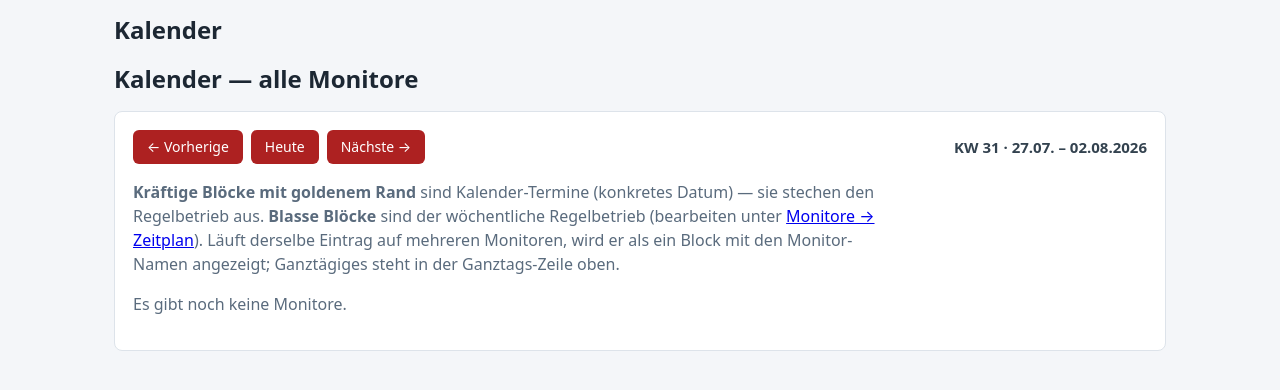
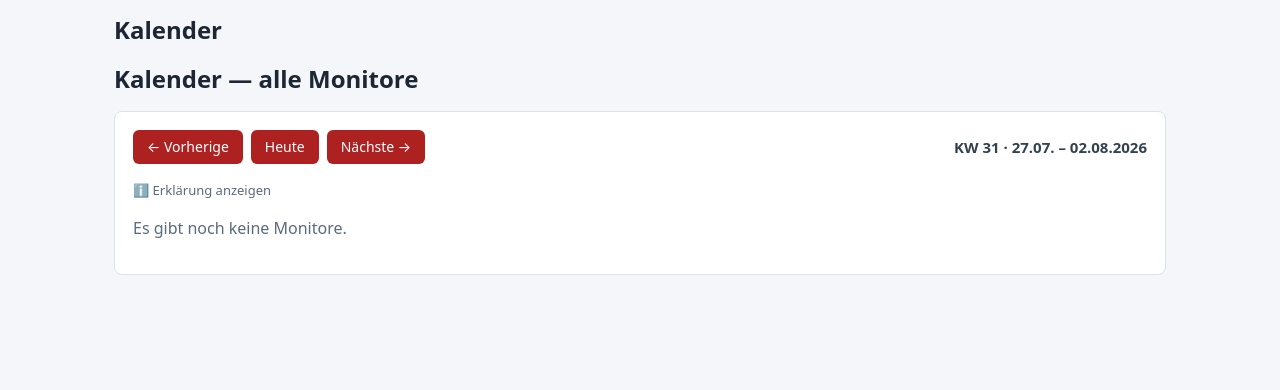
Before and after one commit to guenterpayer-sketch/sceenanzeige, a PHP site: page /admin/wochenplan.php in a window 1280 px wide. Shown: the part 67-457 px from the top of the page. Run offline with PHP 8.4, Linux system fonts and the light colour scheme; the visitor is signed in with stand-in values (Sample User, id 1); data that the repository does not hold is empty.

Commit message:
feat: Erklärtexte aufklappbar (Standard zu) + Regelbetrieb-Schicht im Kalender abschaltbar
- Neues Muster details.adm-hilfe-klapp: Erklärtexte auf allen Admin-Seiten
  zugeklappt als Standard ('Erklärung anzeigen/verbergen'), nichts geht
  verloren; funktionale Hinweise (Leerzustände) bleiben sichtbar
- Kalender: Schalter 'Regelbetrieb einblenden' im Monitor-Filter,
  standardmäßig aus — Kalender zeigt nur noch Termine
- FAQ-/Hilfe-Seite als Backlog-Zusatzprojekt in CLAUDE.md aufgenommen

Co-Authored-By: Claude Fable 5 <noreply@anthropic.com>
Claude-Session: https://claude.ai/code/session_01PjjfkTrv8EuXLQhp2wdWZ1

```diff
--- a/02_ordnerstruktur/screen.tcpayer.de/admin/monitore.php
+++ b/02_ordnerstruktur/screen.tcpayer.de/admin/monitore.php
@@ -118,12 +118,15 @@ admin_header('Monitore', 'monitore');
     <div class="adm-flash adm-flash-fehler"><?= $f ?></div>
 <?php endforeach; ?>
 
+<details class="adm-hilfe-klapp">
+    <summary><span class="adm-hk-zu">ℹ️ Erklärung anzeigen</span><span class="adm-hk-auf">ℹ️ Erklärung verbergen</span></summary>
     <p class="adm-hilfe">
         Jeder Monitor läuft unter einer eigenen Domain (z.&nbsp;B.
         <code>saal1.tcpayer.de</code>). Die vollständige Domain wird beim Anlegen
         eingetragen. Klicke eine Kachel an, um den <strong>Zeitplan</strong> dieses
         Monitors zu pflegen (welche Playlist und welcher Ticker wann laufen).
     </p>
+</details>
 
 <?php if ($zeigeForm): ?>
 <!-- ===== Anlegen / Bearbeiten ===== -->
--- a/02_ordnerstruktur/screen.tcpayer.de/admin/ticker.php
+++ b/02_ordnerstruktur/screen.tcpayer.de/admin/ticker.php
@@ -47,6 +47,8 @@ admin_header('Ticker', 'ticker');
     <div class="adm-flash"><?= htmlspecialchars($hinweis) ?></div>
 <?php endif; ?>
 
+<details class="adm-hilfe-klapp">
+    <summary><span class="adm-hk-zu">ℹ️ Erklärung anzeigen</span><span class="adm-hk-auf">ℹ️ Erklärung verbergen</span></summary>
     <p class="adm-hilfe">
         Ticker laufen als Lauftext im Footer der Monitore — unabhängig von den
         Playlists. Ein Ticker ist eine benannte Sammlung von Textzeilen (mit
@@ -55,6 +57,7 @@ admin_header('Ticker', 'ticker');
         → „Zeitplan" fest. Sind mehrere Ticker gleichzeitig aktiv, werden ihre
         Texte <strong>gemischt</strong> nacheinander angezeigt (keine Priorität).
     </p>
+</details>
 
 <div class="adm-neuzeile">
     <a class="adm-btn-primary" href="ticker-edit.php">+ Neuer Ticker</a>
--- a/02_ordnerstruktur/screen.tcpayer.de/admin/wochenplan.php
+++ b/02_ordnerstruktur/screen.tcpayer.de/admin/wochenplan.php
@@ -91,15 +91,19 @@ admin_header('Kalender', 'wochenplan');
         <span class="adm-wp-kw">KW <?= (int)$wochenStart->format('W') ?> ·
             <?= $wochenStart->format('d.m.') ?> – <?= $wochenEnde->format('d.m.Y') ?></span>
     </div>
-    <p class="adm-hilfe">
-        <strong>Kräftige Blöcke mit goldenem Rand</strong> sind Kalender-Termine
-        (konkretes Datum) — sie stechen den Regelbetrieb aus.
-        <strong>Blasse Blöcke</strong> sind der wöchentliche Regelbetrieb
-        (bearbeiten unter <a href="monitore.php">Monitore → Zeitplan</a>).
-        Läuft derselbe Eintrag auf mehreren Monitoren, wird er als ein Block
-        mit den Monitor-Namen angezeigt; Ganztägiges steht in der
-        Ganztags-Zeile oben.
-    </p>
+    <details class="adm-hilfe-klapp">
+        <summary><span class="adm-hk-zu">ℹ️ Erklärung anzeigen</span><span class="adm-hk-auf">ℹ️ Erklärung verbergen</span></summary>
+        <p class="adm-hilfe">
+            Der Kalender zeigt <strong>Kalender-Termine</strong> (konkretes Datum,
+            goldener Rand) — sie stechen den wöchentlichen Regelbetrieb aus.
+            Über <strong>„Regelbetrieb einblenden"</strong> lässt sich das
+            Wochenmuster blass dazuschalten (bearbeiten unter
+            <a href="monitore.php">Monitore → Zeitplan</a>).
+            Läuft derselbe Eintrag auf mehreren Monitoren, wird er als ein Block
+            mit den Monitor-Namen angezeigt; Ganztägiges steht in der
+            Ganztags-Zeile oben.
+        </p>
+    </details>
     <?php if (empty($monitore)): ?>
         <p class="adm-hilfe">Es gibt noch keine Monitore.</p>
     <?php else: ?>
--- a/02_ordnerstruktur/screen.tcpayer.de/assets/css/admin.css
+++ b/02_ordnerstruktur/screen.tcpayer.de/assets/css/admin.css
@@ -1353,3 +1353,20 @@ a.adm-meta-badge:hover { background: #dde3ea; }
     border-left: 4px solid #d4a017;
     box-shadow: 0 2px 8px rgba(0, 0, 0, 0.35);
 }
+
+/* Aufklappbare Erklärtexte: zugeklappt als Standard, nichts geht verloren */
+details.adm-hilfe-klapp { margin: 0 0 14px; }
+details.adm-hilfe-klapp > summary {
+    cursor: pointer; font-size: 13px; color: #5a6b7d; user-select: none;
+    list-style: none; display: inline-block;
+}
+details.adm-hilfe-klapp > summary::-webkit-details-marker { display: none; }
+details.adm-hilfe-klapp > summary:hover { color: #1c2733; }
+details.adm-hilfe-klapp[open] > summary { margin-bottom: 6px; }
+details.adm-hilfe-klapp .adm-hilfe { margin-top: 0; }
+details.adm-hilfe-klapp .adm-hk-auf { display: none; }
+details.adm-hilfe-klapp[open] .adm-hk-zu { display: none; }
+details.adm-hilfe-klapp[open] .adm-hk-auf { display: inline; }
+
+/* Kalender: Schalter „Regelbetrieb einblenden" rechts im Filter */
+.adm-wp-filter-regel { margin-left: auto; color: #5a6b7d; }
--- a/02_ordnerstruktur/screen.tcpayer.de/assets/js/admin/wochenplan.js
+++ b/02_ordnerstruktur/screen.tcpayer.de/assets/js/admin/wochenplan.js
@@ -66,17 +66,25 @@
     var TAG_DATEN = [];
     for (var td = 0; td < 7; td++) { TAG_DATEN.push(datumPlus(WSTART, td)); }
 
-    // ---- Monitor-Filter (Checkboxen, alle an) ------------------------------
+    // ---- Monitor-Filter (Checkboxen, alle an) + Regelbetrieb-Schalter -----
     var aktiveMonitore = {};
     MONITORE.forEach(function (m) { aktiveMonitore[m.id] = true; });
+    var zeigeRegel = false; // Regelbetrieb-Schicht: standardmäßig ausgeblendet
 
     filterEl.innerHTML = '<span class="adm-wp-filter-label">Monitore:</span>' +
         MONITORE.map(function (m) {
             return '<label class="adm-wp-filter-item">' +
                 '<input type="checkbox" data-mid="' + m.id + '" checked> ' +
                 escapeHtml(m.name) + '</label>';
-        }).join('');
+        }).join('') +
+        '<label class="adm-wp-filter-item adm-wp-filter-regel">' +
+        '<input type="checkbox" id="wp-zeige-regel"> Regelbetrieb einblenden</label>';
     filterEl.addEventListener('change', function (e) {
+        if (e.target.id === 'wp-zeige-regel') {
+            zeigeRegel = e.target.checked;
+            rendere();
+            return;
+        }
         var cb = e.target.closest('input[data-mid]');
         if (!cb) { return; }
         aktiveMonitore[parseInt(cb.getAttribute('data-mid'), 10)] = cb.checked;
@@ -265,6 +273,8 @@
         });
 
         // ==== Schicht 1: Regelbetrieb (blass) ===============================
+        // Standardmäßig ausgeblendet — Schalter „Regelbetrieb einblenden".
+        if (zeigeRegel) {
         // Ganztags-Einträge (Fallback): pro Tag + Playlist gruppieren
         var gzGruppen = {};
         eintraege.forEach(function (e) {
@@ -338,6 +348,7 @@
             b.setAttribute('data-prio', String(g.prio));
             col.appendChild(b);
         });
+        } // Ende Schicht 1 (zeigeRegel)
 
         verteileLanes();
 
```
Also changed, not shown: 02_ordnerstruktur/screen.tcpayer.de/admin/bibliothek.php (+7 -4 lines), 02_ordnerstruktur/screen.tcpayer.de/admin/dashboard.php (+8 -5 lines), 02_ordnerstruktur/screen.tcpayer.de/admin/fret-geraete.php (+8 -5 lines), 02_ordnerstruktur/screen.tcpayer.de/admin/mediathek.php (+7 -4 lines), 02_ordnerstruktur/screen.tcpayer.de/admin/monitor-vorschau.php (+7 -4 lines), 02_ordnerstruktur/screen.tcpayer.de/admin/monitor-zeitplan.php (+9 -0 lines), 02_ordnerstruktur/screen.tcpayer.de/admin/playlist-editor.php (+6 -3 lines), 02_ordnerstruktur/screen.tcpayer.de/admin/playlists.php (+8 -5 lines), 02_ordnerstruktur/screen.tcpayer.de/admin/videothek.php (+8 -5 lines), CLAUDE.md (+4 -1 lines). Lines whose indentation alone changed are shown as unchanged.
